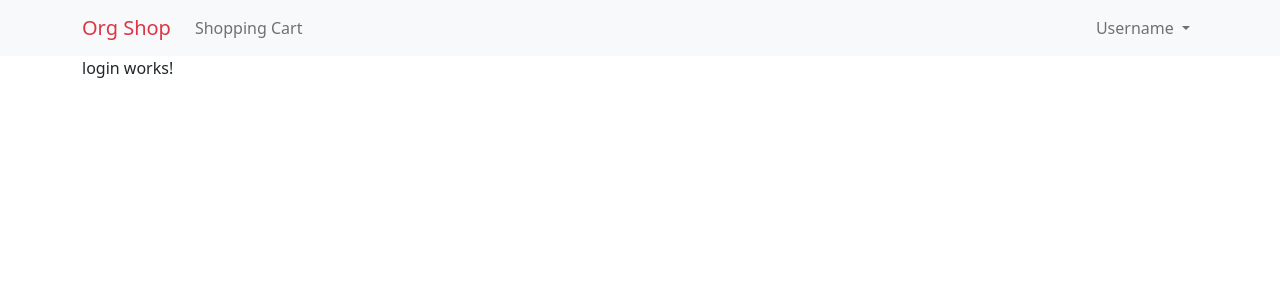
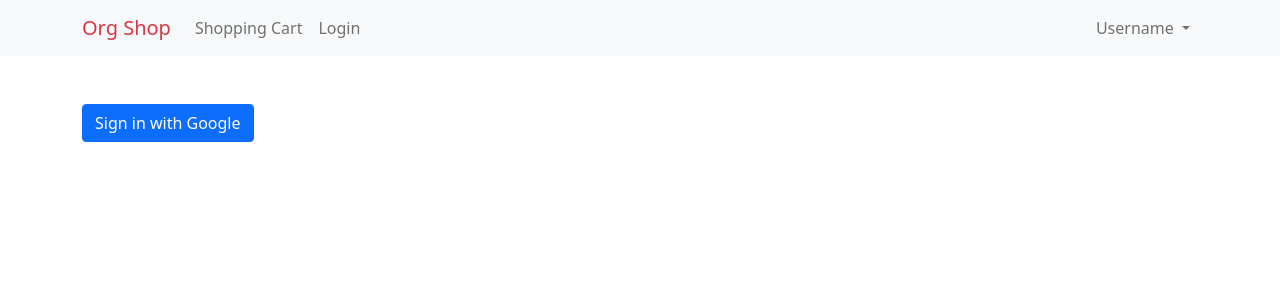
Before and after one commit to afolabiopakunle/angular-org-shop, an Angular app: page /login in a window 1280 px wide. Shown: the top 300 px of the page. Built offline with nearby package versions, Linux system fonts and the light colour scheme; what @angular/fire would draw is missing.

Commit message:
user model added

```diff
--- a/src/app/login/login.component.html
+++ b/src/app/login/login.component.html
@@ -1 +1,3 @@
-<p>login works!</p>
+<div class="mt-5">
+  <button (click)="signIn()" class="btn btn-primary">Sign in with Google</button>
+</div>
--- a/src/app/login/login.component.ts
+++ b/src/app/login/login.component.ts
@@ -12,4 +12,7 @@
   ngOnInit(): void {
   }
 
+  signIn() {
+
+  }
 }
--- a/src/app/navbar/navbar.component.html
+++ b/src/app/navbar/navbar.component.html
@@ -9,6 +9,9 @@
       <ul class="navbar-nav me-auto mb-2 mb-lg-0">
         <li class="nav-item">
           <a class="nav-link" routerLink="/shopping-cart">Shopping Cart</a>
+        </li>
+        <li class="nav-item">
+          <a class="nav-link" routerLink="/login">Login</a>
         </li>
       </ul>
       <ul class="navbar-nav  mb-2 mb-lg-0">
```
Also changed, not shown: src/app/shared/user.model.ts (added, +7 -0 lines).
